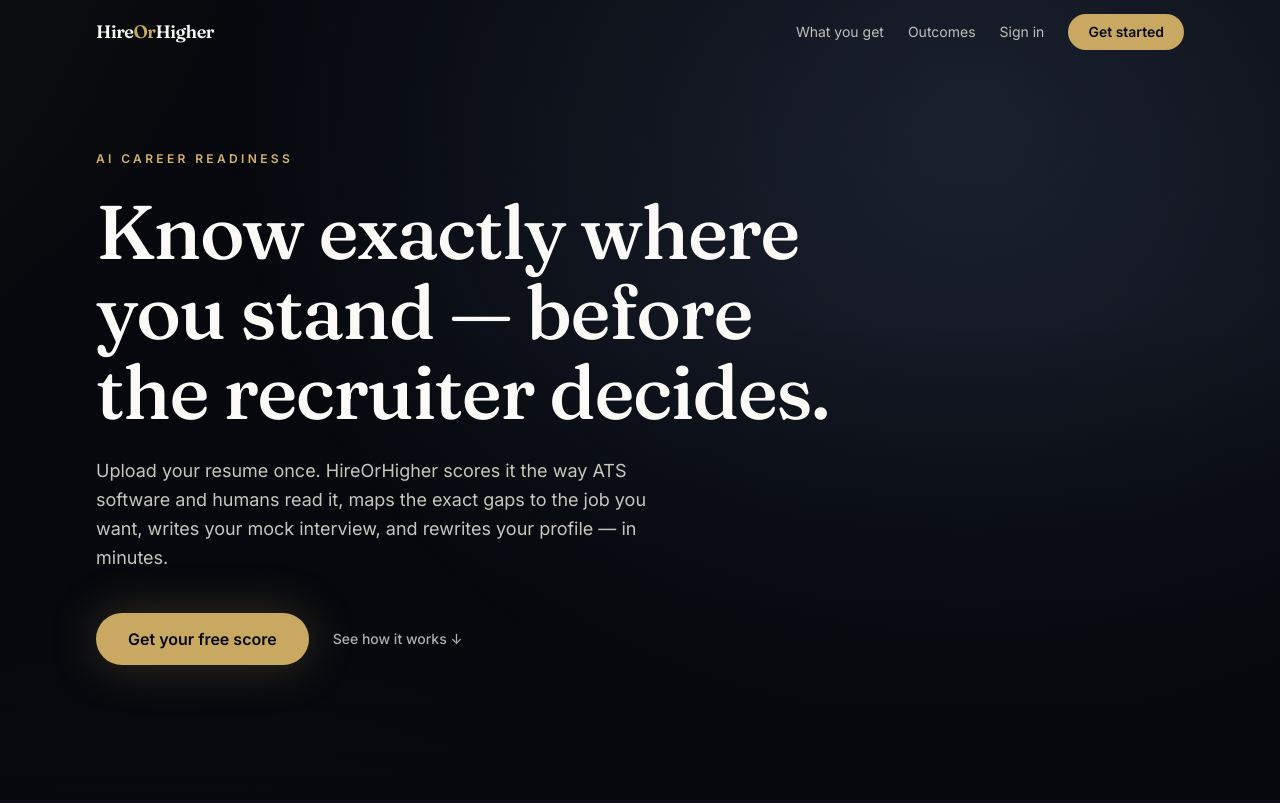
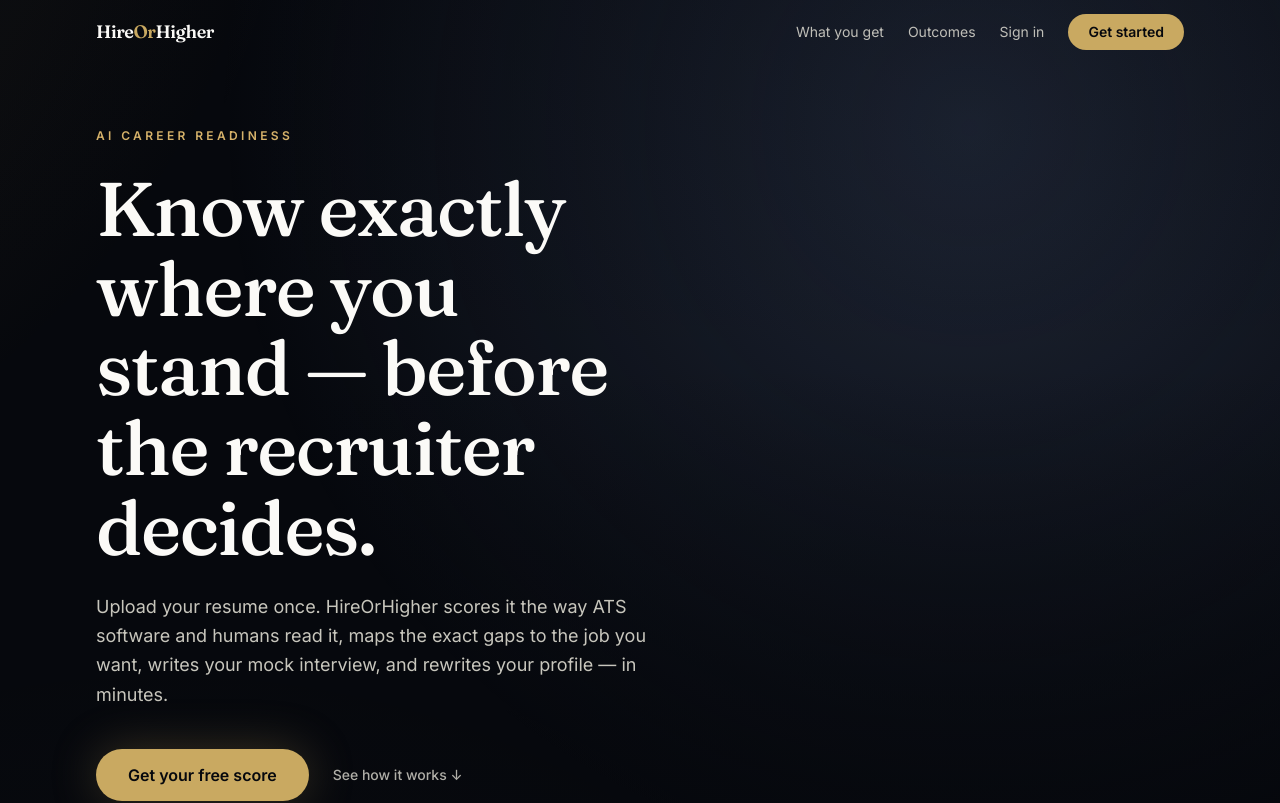
Before and after one commit to NIRANJAN-R062007/HierOrHigher, a React (Vite) app in the folder frontend/: page / in a window 1280 px wide. Shown: the top 803 px of the page. Built offline with nearby package versions, Linux system fonts and the light colour scheme; no server answers.

Commit message:
feat: give the hero a two-column layout with the score card

```diff
--- a/frontend/src/components/landing/Hero.jsx
+++ b/frontend/src/components/landing/Hero.jsx
@@ -1,4 +1,5 @@
 import { Link } from "react-router-dom";
+import HeroScoreCard from "./HeroScoreCard";
 
 /** Cinematic full-bleed hero: layered gold-on-ink gradients, editorial type. */
 export default function Hero() {
@@ -25,12 +26,13 @@
         }}
       />
 
-      <div className="relative mx-auto flex min-h-screen max-w-6xl flex-col items-start justify-center px-5 pb-28 pt-32 sm:px-8">
+      <div className="relative mx-auto grid min-h-screen max-w-6xl grid-cols-1 items-center gap-12 px-5 pb-28 pt-32 sm:px-8 lg:grid-cols-[1.05fr_0.95fr] lg:gap-8">
+        <div className="flex flex-col items-start">
           <p className="animate-fade-up text-eyebrow font-semibold uppercase text-gold-400">
             AI Career Readiness
           </p>
           <h1
-          className="mt-6 max-w-3xl animate-fade-up font-display text-display-xl font-medium text-paper-50"
+            className="mt-6 animate-fade-up font-display text-display-xl font-medium text-paper-50"
             style={{ animationDelay: "120ms" }}
           >
             Know exactly where you stand — before the recruiter decides.
@@ -54,13 +56,21 @@
               Get your free score
             </Link>
             <a
-            href="#modules"
+              href="#how-it-works"
               className="px-2 py-3 text-center text-sm font-medium text-paper-200/75 transition-colors hover:text-paper-50"
             >
               See how it works ↓
             </a>
           </div>
         </div>
+
+        <div
+          className="hidden animate-fade-up justify-center lg:flex lg:justify-end"
+          style={{ animationDelay: "480ms" }}
+        >
+          <HeroScoreCard />
+        </div>
+      </div>
     </section>
   );
 }
```
Lines whose indentation alone changed are shown as unchanged.
